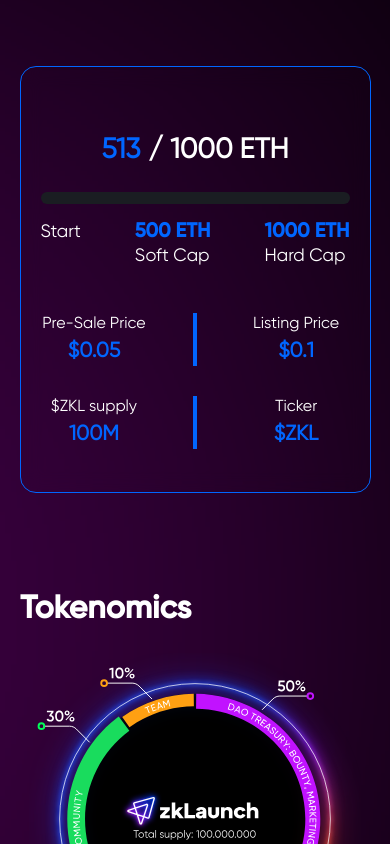
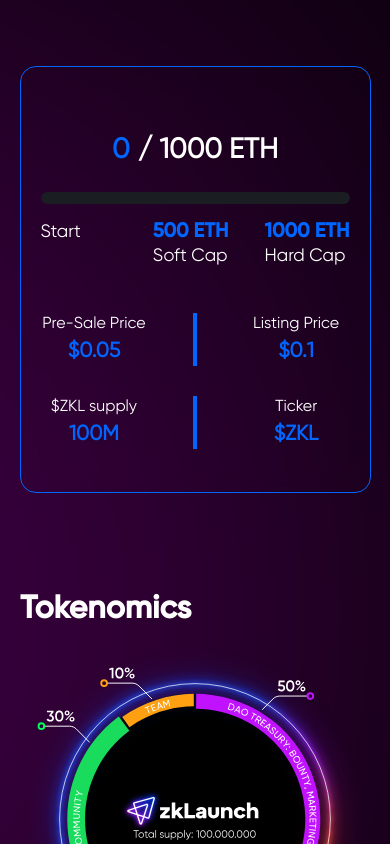
Before and after one commit to aurudio/zk-launch, a Next.js app: page /presale in a window 390 px wide. Shown: the part 1060-1904 px from the top of the page. Built offline with nearby package versions, Linux system fonts and the light colour scheme.

Commit message:
fix bugs

```diff
--- a/src/components/lending/MainSection.tsx
+++ b/src/components/lending/MainSection.tsx
@@ -32,7 +32,7 @@
 					<Image
 						src={donut}
 						alt=''
-						className='absolute  sm:-right-96 sm:-top-[170px] md:-right-[270px] w-[900px] -rotate-12  z-0 max-[786px]:hidden'
+						className='absolute  sm:-right-96 sm:-top-[100px] md:-right-[200px] w-[900px] -rotate-12  z-0 max-[786px]:hidden'
 					/>
 				</div>
 				<div
--- a/src/components/lending/TokenomicsSection.tsx
+++ b/src/components/lending/TokenomicsSection.tsx
@@ -11,9 +11,9 @@
 
 const Tokenomics = () => {
 	const tokens = [
-		{ id: 1, title: 'DAO Treasury*', value: '50 000 000', color: '#C112FF' },
+		{ id: 1, title: 'DAO Treasury*', value: '30 000 000', color: '#C112FF' },
 		{ id: 2, title: 'Liquidity', value: '10 000 000', color: '#0055FF' },
-		{ id: 3, title: 'Community', value: '50 000 000', color: '#00FF59' },
+		{ id: 3, title: 'Community', value: '30 000 000', color: '#00FF59' },
 		{ id: 4, title: 'Teams', value: '10 000 000', color: '#FFA012' },
 	]
 
--- a/src/components/pre-sale/MainSection.tsx
+++ b/src/components/pre-sale/MainSection.tsx
@@ -138,7 +138,7 @@
 					<div className='flex w-full justify-between max-[850px]:justify-center'>
 						<div className='max-[850px]:hidden'></div>
 						<h3 className='font-bold text-[32px] mb-[37px] max-[600px]:text-[28px] ml-11 max-[850px]:ml-0 max-[510px]:mb-[21px]'>
-							<span className='text-[#0066FF] mr-2'>513</span>/ 1000 ETH
+							<span className='text-[#0066FF] mr-2'>0</span>/ 1000 ETH
 						</h3>
 						<div className=' h-[30px]  flex items-center  justify-center gap-x-2 bg-[#FFFFFF1A] rounded-lg px-2 py-1 max-[850px]:hidden'>
 							<div className='w-[12px] h-[12px] rounded-full bg-[#14FF00] max-[539px]:w-[8px] max-[539px]:h-[8px]'></div>
@@ -154,7 +154,7 @@
 						<p className='text-[22px] max-[539px]:text-base ml-[5%] max-[850px]:text-[19px] max-[510px]:ml-0 max-[510px]:text-[18px]'>
 							Start
 						</p>
-						<div className='text-[22px] max-[539px]:text-base max-[850px]:text-[19px] max-[510px]:text-[20px]'>
+						<div className='text-[22px] max-[539px]:text-base max-[850px]:text-[19px] max-[510px]:text-[20px] max-[900px]:ml-9'>
 							<p className='text-[#0066FF] font-semibold '>500 ETH</p>
 							<p className='max-[510px]:text-[18px] '>Soft Cap</p>
 						</div>
```
